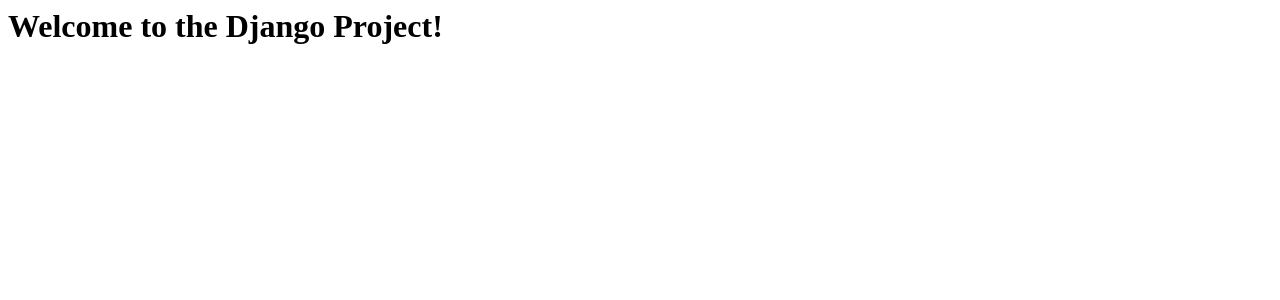
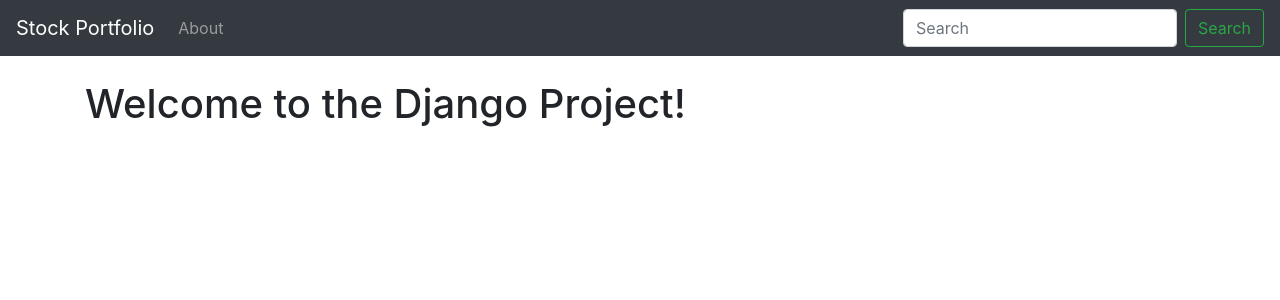
Before and after one commit to codegeeks98/Django_Stock_market_app, a Python web app: template quotes/templates/home.html in a window 1280 px wide. Shown: the top 300 px of the page. Run offline with Jinja, Linux system fonts and the light colour scheme; the template is opened without the code that fills it, so the values that code supplies are empty; some libraries are stand-ins or nearby versions.

Commit message:
third commit

```diff
--- /dev/null
+++ b/quotes/templates/base.html
@@ -0,0 +1,53 @@
+<!doctype html>
+<html lang="en">
+  <head>
+    <!-- Required meta tags -->
+    <meta charset="utf-8">
+    <meta name="viewport" content="width=device-width, initial-scale=1, shrink-to-fit=no">
+
+    <!-- Bootstrap CSS -->
+    <link rel="stylesheet" href="https://cdn.jsdelivr.net/npm/bootstrap@4.0.0/dist/css/bootstrap.min.css" integrity="sha384-Gn5384xqQ1aoWXA+058RXPxPg6fy4IWvTNh0E263XmFcJlSAwiGgFAW/dAiS6JXm" crossorigin="anonymous">
+
+    <title>Stock Portfolio</title>
+  </head>
+  <body>
+
+    <!--Nav Bar Code is below-->
+    <nav class="navbar navbar-expand-lg navbar-dark bg-dark">
+  <a class="navbar-brand" href="#">Stock Portfolio</a>
+  <button class="navbar-toggler" type="button" data-toggle="collapse" data-target="#navbarSupportedContent" aria-controls="navbarSupportedContent" aria-expanded="false" aria-label="Toggle navigation">
+    <span class="navbar-toggler-icon"></span>
+  </button>
+
+  <div class="collapse navbar-collapse" id="navbarSupportedContent">
+    <ul class="navbar-nav mr-auto">
+
+      <li class="nav-item">
+        <a class="nav-link" href="/about">About</a>
+      </li>
+
+    </ul>
+    <form class="form-inline my-2 my-lg-0">
+      <input class="form-control mr-sm-2" type="search" placeholder="Search" aria-label="Search">
+      <button class="btn btn-outline-success my-2 my-sm-0" type="submit">Search</button>
+    </form>
+  </div>
+</nav>
+
+
+<!--Body of the page starts from here-->
+    <div class="container">
+        <br>
+        {% block content %}
+        {% endblock %}
+    </div>
+
+
+
+    <!-- Optional JavaScript -->
+    <!-- jQuery first, then Popper.js, then Bootstrap JS -->
+    <script src="https://code.jquery.com/jquery-3.2.1.slim.min.js" integrity="sha384-KJ3o2DKtIkvYIK3UENzmM7KCkRr/rE9/Qpg6aAZGJwFDMVNA/GpGFF93hXpG5KkN" crossorigin="anonymous"></script>
+    <script src="https://cdn.jsdelivr.net/npm/popper.js@1.12.9/dist/umd/popper.min.js" integrity="sha384-ApNbgh9B+Y1QKtv3Rn7W3mgPxhU9K/ScQsAP7hUibX39j7fakFPskvXusvfa0b4Q" crossorigin="anonymous"></script>
+    <script src="https://cdn.jsdelivr.net/npm/bootstrap@4.0.0/dist/js/bootstrap.min.js" integrity="sha384-JZR6Spejh4U02d8jOt6vLEHfe/JQGiRRSQQxSfFWpi1MquVdAyjUar5+76PVCmYl" crossorigin="anonymous"></script>
+  </body>
+</html>
--- a/quotes/templates/home.html
+++ b/quotes/templates/home.html
@@ -1 +1,5 @@
+{% extends 'base.html' %}
+
+{% block content %}
 <h1>Welcome to the Django Project!</h1>
+{% endblock %}
```
